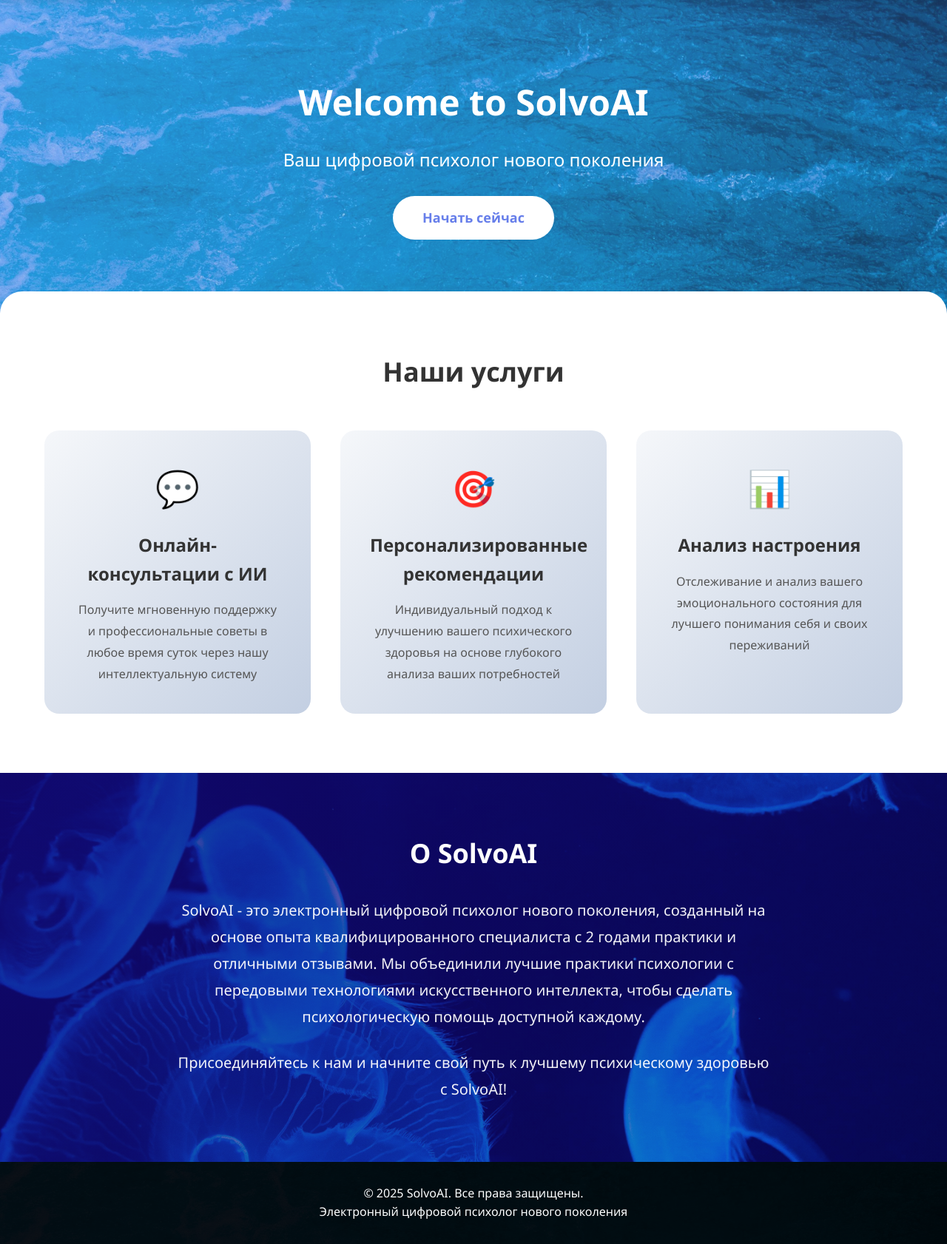
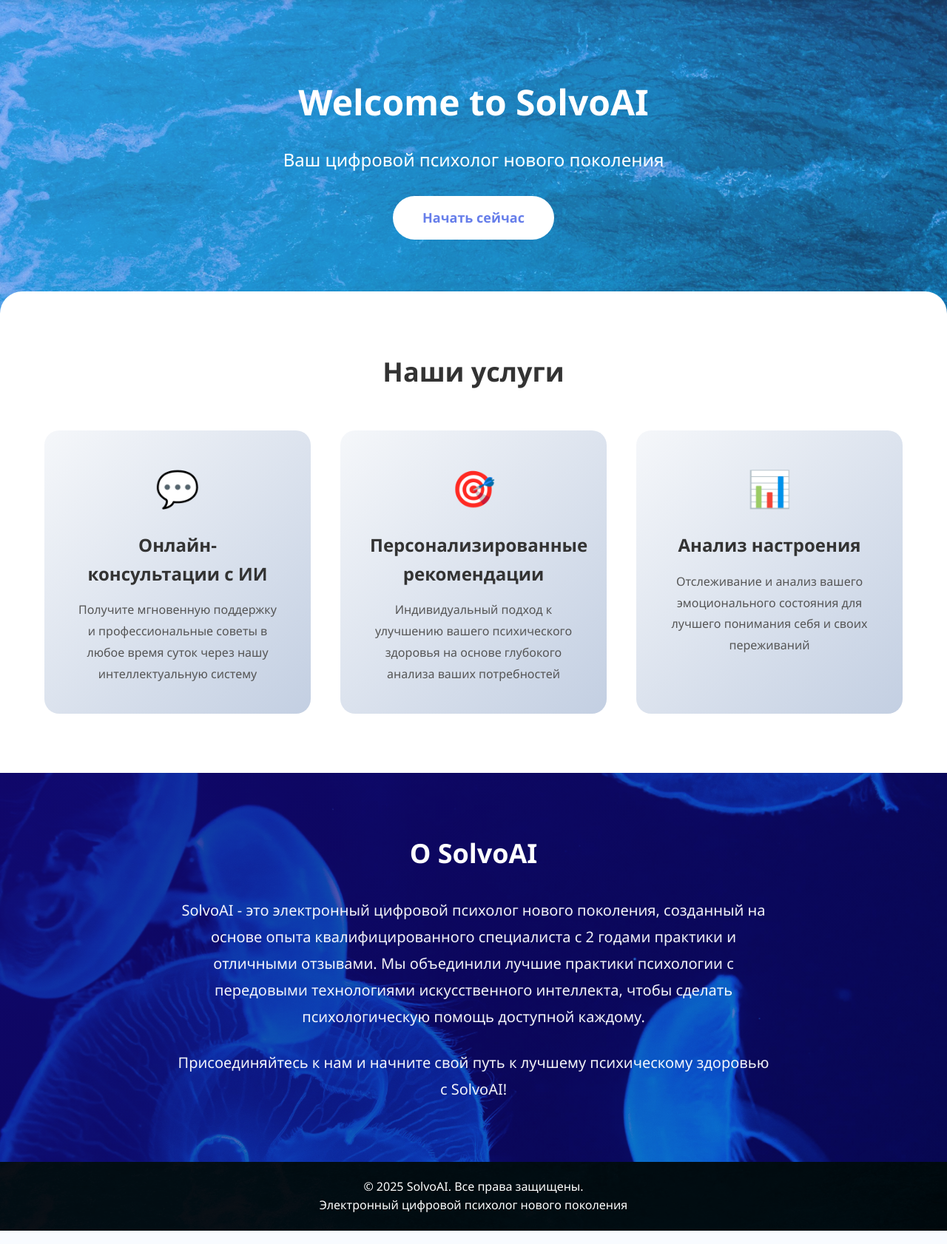
Before and after one commit to Abarik228/SolvoAI-Website, a Django app: page / in a window 1280 px wide. Shown: the part 104-1786 px from the top of the page at 74% size. Run offline with Django 5.2, Linux system fonts and the light colour scheme.

Commit message:
footer changed size

```diff
--- a/app/templates/solvoai_website.html
+++ b/app/templates/solvoai_website.html
@@ -215,7 +215,7 @@
             background: rgba(0,0,0,0.9);
             color: white;
             text-align: center;
-            padding: 10px 20px;
+            padding: 1px 1px;
         }
 
         @keyframes fadeInUp {
```
